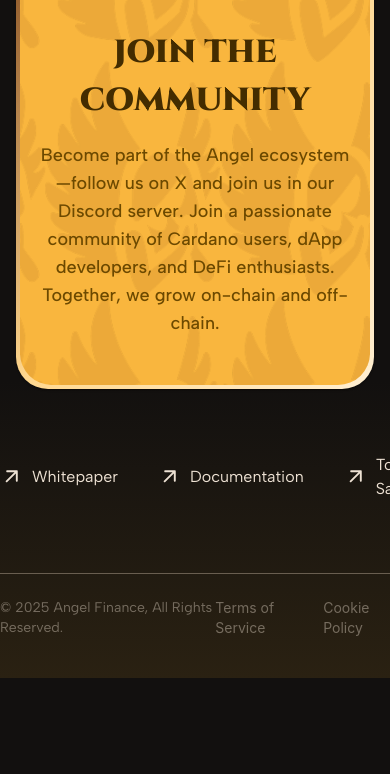
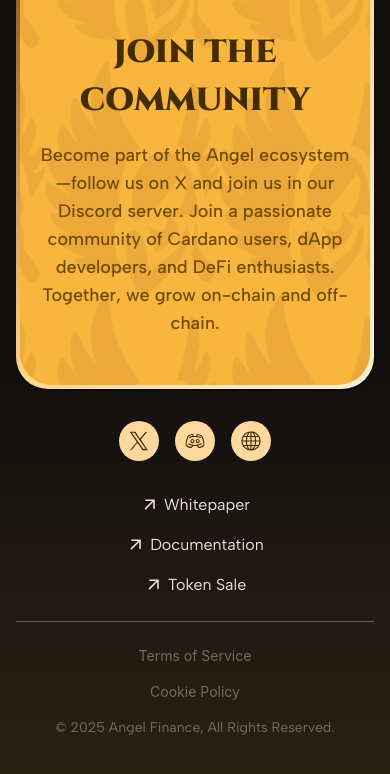
Before and after one commit to Levvy-fi/Levvy.Landing, a Gatsby site: page / in a window 390 px wide. Shown: the part 5742-6516 px from the top of the page. Before the commit the page ends 6420 px from the top, so only its background shows below. Built offline with nearby package versions, Linux system fonts and the light colour scheme; Gatsby itself is replaced by a stand-in of ours.

Commit message:
feat: responsive footer

```diff
--- a/src/components/common/footer.tsx
+++ b/src/components/common/footer.tsx
@@ -9,18 +9,18 @@
     const theme = useTheme()
 
     return (
-        <footer style={{backgroundImage: `linear-gradient(to bottom, ${theme.palette.gradient.background[20]}, ${theme.palette.gradient.background[10]})`}}>
+        <footer className="px-4" style={{backgroundImage: `linear-gradient(to bottom, ${theme.palette.gradient.background[20]}, ${theme.palette.gradient.background[10]})`}}>
             <div className="container mx-auto">
-                <div className="w-full flex items-center justify-between py-6">
-                    <div className="flex items-ceter gap-10">
+                <div className="w-full flex items-center justify-between py-6 flex-col-reverse sm:flex-row">
+                    <div className="flex items-ceter gap-4 md:gap-10 flex-col sm:flex-row">
                         <Link
                             underline="hover"
                             sx={{
                                 color: theme.palette.text.primary,
                             }}
-                            className="!flex items-center !gap-2 cursor-pointer"
+                            className="!flex items-center cursor-pointer !gap-1 justify-center sm:justify-start md:!gap-2"
                         >
-                            <LinkIcon className="!text-2xl"/>
+                            <LinkIcon className="!text-xl md:!text-2xl"/>
                             <Typography
                             >
                                 Whitepaper
@@ -31,9 +31,9 @@
                             sx={{
                                 color: theme.palette.text.primary,
                             }}
-                            className="!flex items-center !gap-2 cursor-pointer"
+                            className="!flex items-center cursor-pointer !gap-1 justify-center sm:justify-start md:!gap-2"
                         >
-                            <LinkIcon className="!text-2xl"/>
+                            <LinkIcon className="!text-xl md:!text-2xl"/>
                             <Typography
                             >
                                 Documentation
@@ -44,21 +44,19 @@
                             sx={{
                                 color: theme.palette.text.primary,
                             }}
-                            className="!flex items-center !gap-2 cursor-pointer"
+                            className="!flex items-center cursor-pointer !gap-1 justify-center sm:justify-start md:!gap-2"
                         >
-                            <LinkIcon className="!text-2xl"/>
+                            <LinkIcon className="!text-xl md:!text-2xl"/>
                             <Typography
                             >
                                 Token Sale
                             </Typography>
                         </Link>
                     </div>
-                    <div className="!space-x-4">
+                    <div className="!space-x-4 !mt-4 !mb-8">
                         <IconButton
                             aria-label="x"
                             sx={{
-                                width: "48px",
-                                height: "48px",
                                 backgroundColor: theme.palette.primary.light,
                                 "&:hover": {
                                     backgroundColor: theme.palette.primary.main
@@ -67,15 +65,13 @@
                                     backgroundColor: theme.palette.primary.contrastText
                                 }
                             }}
-                            className="!rounded-full"
+                            className="!rounded-full !w-10 !h-10 md:!w-12 md:!h-12"
                         >
-                            <XIcon sx={{ color: theme.palette.secondary.dark }} className="!text-2xl" />
+                            <XIcon sx={{ color: theme.palette.secondary.dark }} className="!text-xl md:!text-2xl" />
                         </IconButton>
                         <IconButton
                             aria-label="x"
                             sx={{
-                                width: "48px",
-                                height: "48px",
                                 backgroundColor: theme.palette.primary.light,
                                 "&:hover": {
                                     backgroundColor: theme.palette.primary.main
@@ -84,15 +80,13 @@
                                     backgroundColor: theme.palette.primary.contrastText
                                 }
                             }}
-                            className="!rounded-full"
+                            className="!rounded-full !w-10 !h-10 md:!w-12 md:!h-12"
                         >
-                            <DiscordIcon sx={{ color: theme.palette.secondary.dark }} className="!text-2xl" />
+                            <DiscordIcon sx={{ color: theme.palette.secondary.dark }} className="!text-xl md:!text-2xl" />
                         </IconButton>
                         <IconButton
                             aria-label="x"
                             sx={{
-                                width: "48px",
-                                height: "48px",
                                 backgroundColor: theme.palette.primary.light,
                                 "&:hover": {
                                     backgroundColor: theme.palette.primary.main
@@ -101,13 +95,13 @@
                                     backgroundColor: theme.palette.primary.contrastText
                                 }
                             }}
-                            className="!rounded-full"
+                            className="!rounded-full !w-10 !h-10 md:!w-12 md:!h-12"
                         >
-                            <BrowserIcon sx={{ color: theme.palette.secondary.dark }} className="!text-2xl" />
+                            <BrowserIcon sx={{ color: theme.palette.secondary.dark }} className="!text-xl md:!text-2xl" />
                         </IconButton>
                     </div>
                 </div>
-                <div className="flex items-center justify-between pt-6 pb-10" style={{borderTop: `1px solid ${alpha(theme.palette.grey[100], 0.4)}`}}>
+                <div className="flex items-center justify-between pt-6 pb-10 flex-col-reverse gap-4 sm:gap-0 sm:flex-row" style={{borderTop: `1px solid ${alpha(theme.palette.grey[100], 0.4)}`}}>
                     <div>
                         <Typography
                             sx={{
@@ -119,7 +113,7 @@
                             &copy; 2025 Angel Finance, All Rights Reserved.
                         </Typography>
                     </div>
-                    <div className="flex items-center !gap-6">
+                    <div className="flex items-center flex-col !gap-4 sm:!gap-6 sm:flex-row">
                         <Link
                             underline="hover"
                             sx={{
```
